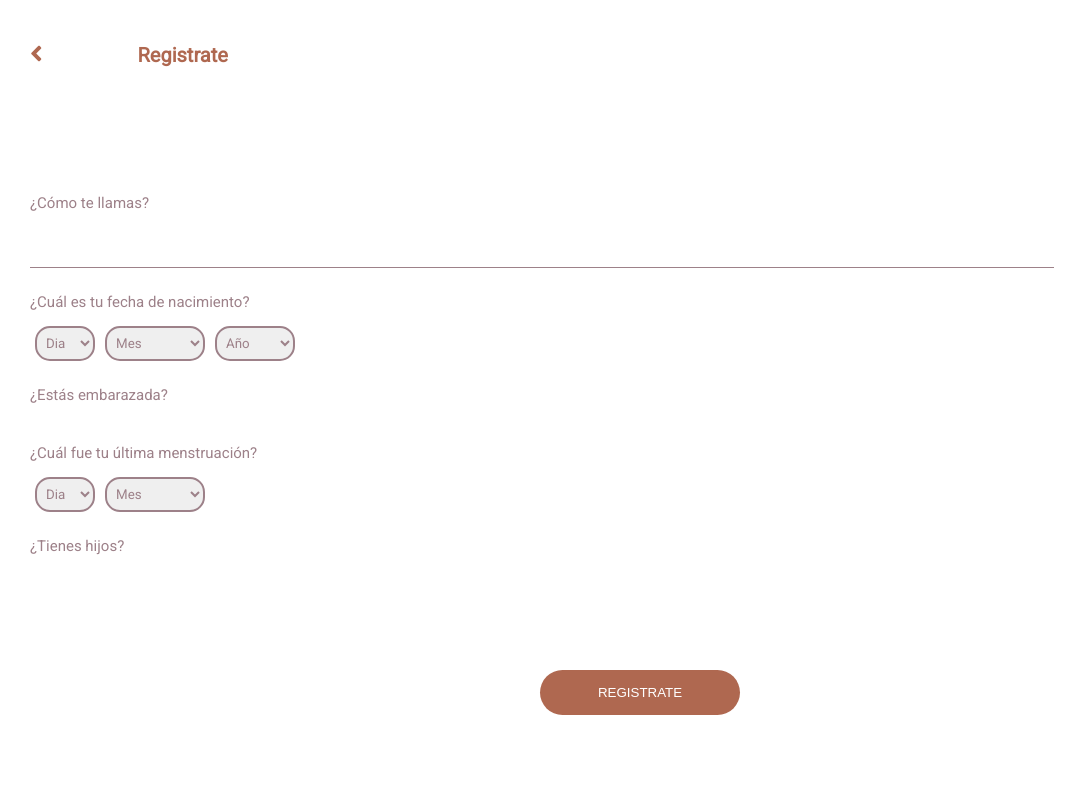
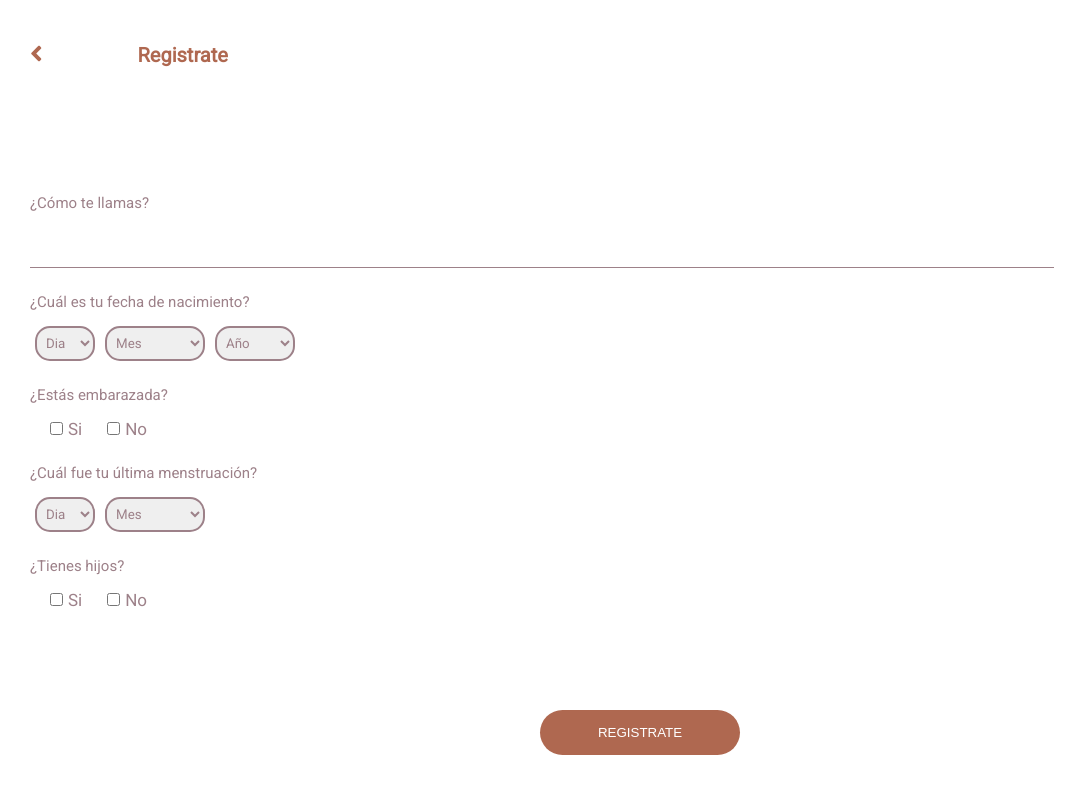
Before and after one commit to DianaMS/Sorority, a React app: page /profile in a window 1280 px wide. Shown: the top 794 px of the page, without its empty margins (0-1087 px from the left). Built offline with nearby package versions, Linux system fonts and the light colour scheme.

Commit message:
checkbox en perfile

```diff
--- a/src/assets/styles/components/Profile.scss
+++ b/src/assets/styles/components/Profile.scss
@@ -22,3 +22,19 @@ select {
     width: 80px;
     height: 35px;
 }
+
+.container_check {
+    display: flex;
+    margin-left: 10px ;
+
+}
+
+.option1{
+    margin: 0 10px;
+}
+
+.labelcheck{
+    margin: 5px;
+    font-size: 17px;
+    line-height: 20px;
+}
--- a/src/containers/Profile.jsx
+++ b/src/containers/Profile.jsx
@@ -41,6 +41,16 @@ const Profile = () => (
           </div>
         </div>
         <label className='question' htmlFor='pregnant'>¿Estás embarazada?</label>
+        <div className='container_check'>
+          <div className='option1'>
+            <input className='check' type='Checkbox' />
+            <label className='labelcheck' htmlFor='children'>Si</label>
+          </div>
+          <div className='option1'>
+            <input className='check' type='Checkbox' id='notchildren' />
+            <label className='labelcheck' htmlFor='notchildren'>No</label>
+          </div>
+        </div>
         <label className='question' htmlFor='pregnant'>¿Cuál fue tu última menstruación?</label>
         <div className='custom-select'>
           <div className='selectores'>
@@ -55,6 +65,16 @@ const Profile = () => (
           </div>
         </div>
         <label className='question' htmlFor='pregnant'>¿Tienes hijos?</label>
+        <div className='container_check'>
+          <div className='option1'>
+            <input className='check' type='Checkbox' />
+            <label className='labelcheck' htmlFor='children'>Si</label>
+          </div>
+          <div className='option1'>
+            <input className='check' type='Checkbox' id='notchildren' />
+            <label className='labelcheck' htmlFor='notchildren'>No</label>
+          </div>
+        </div>
       </form>
     </div>
     <div className='contenedor_botones'>
```
